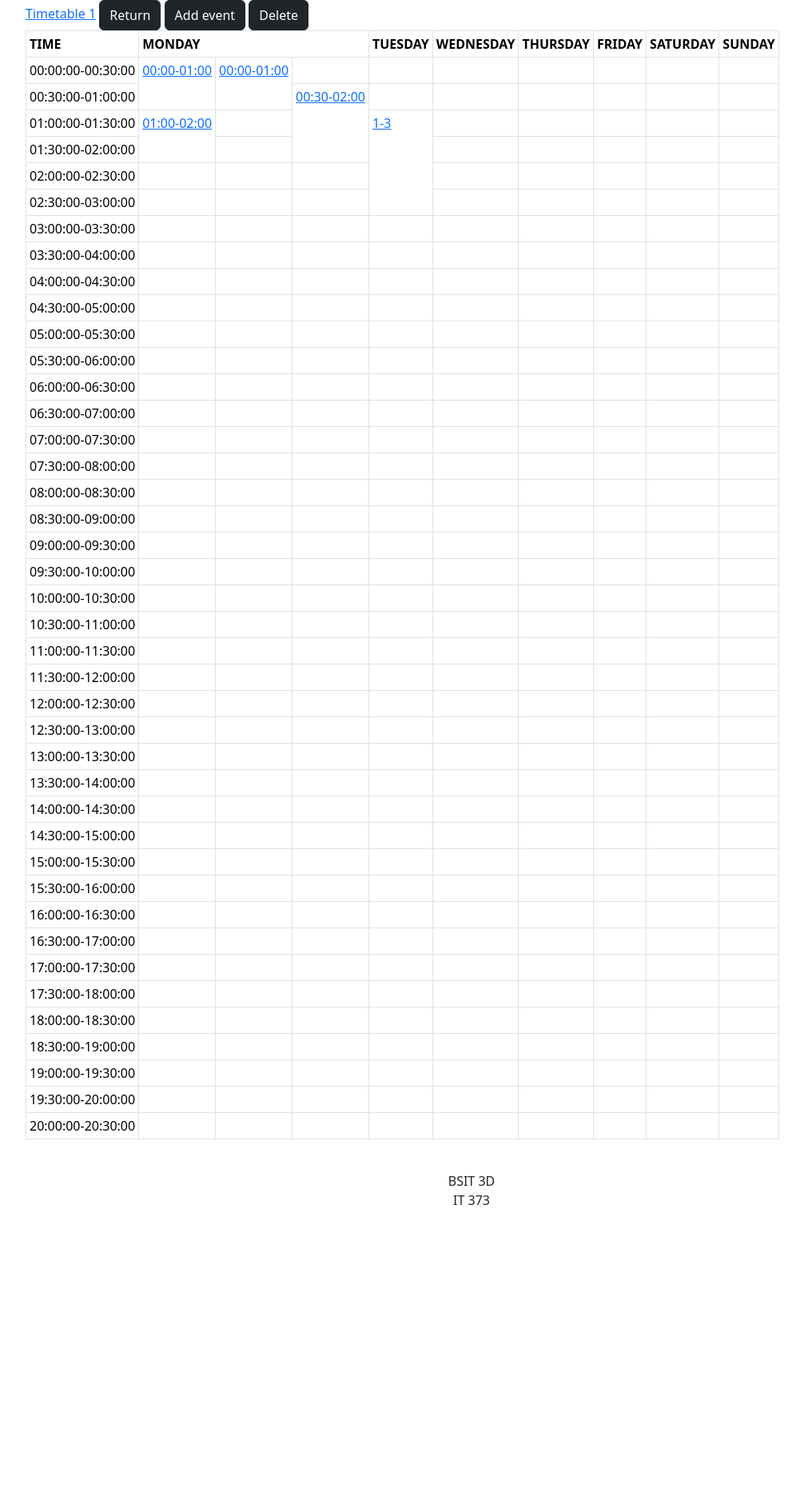
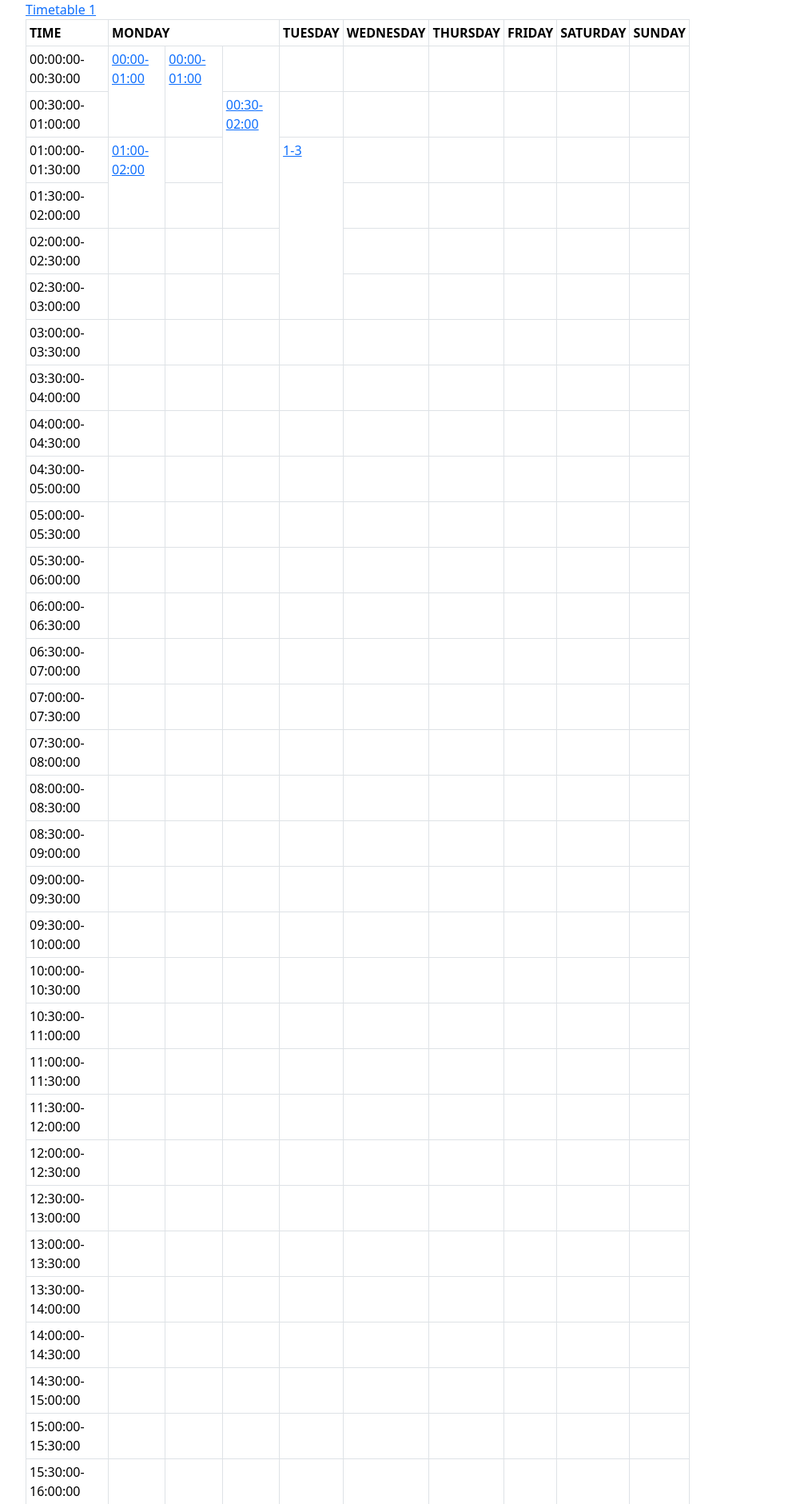
Before and after one commit to jmarkfen/django-iskedyul, a Django app: page /table/1/ in a window 1280 px wide. Shown: the part 88-1969 px from the top of the page at 80% size, without its empty margins (50-1056 px from the left). Before the commit the page ends 1595 px from the top, so only its background shows below. Run offline with Django 4.2, Linux system fonts and the light colour scheme; data comes from the database, SQL or seed files in the repository; some libraries are stand-ins or nearby versions.

Commit message:
new layout on timetable detail

```diff
--- a/core/templates/core/timetable_detail.html
+++ b/core/templates/core/timetable_detail.html
@@ -4,16 +4,41 @@
 {% url 'table_list' as table_list %}
 {% url 'event_create' object.id as event_create %}
 {% url 'table_delete' object.id as table_delete %}
+
+
+{# Title #}
+<div class="row">
+    <div class="container-fluid justify-content-center">
+        <a href="{% url 'table_update' object.id %}">{{ object.title }}</a>
+    </div>
+</div>
+
+<div class="row">
+
+    {# Table #}
+    <div class="col-9">
+        <div class="table-responsive">
+            {% include 'core/timetable_detail_table.html' %}
+        </div>
+    </div>
+
+    {# List of events, new event #}
+    <div class="col-3">
+    </div>
+
+</div>
+{% comment %}
+
 <div>
     <a href="{% url 'table_update' object.id %}">{{ object.title }}</a>
     {% bootstrap_button "Return" button_type="link" button_class="btn-dark" href=table_list %}
     {% bootstrap_button "Add event" button_type="link" button_class="btn-dark" href=event_create %}
-    {% bootstrap_button "Delete" button_type="link" button_class="btn-dark" href=table_delete %}
 </div>
+
 <div>
     <div class="table-responsive">
         {% include 'core/timetable_detail_table.html' %}
     </div>
-</div>
+</div> {% endcomment %}
 
 {% endblock %}
```
